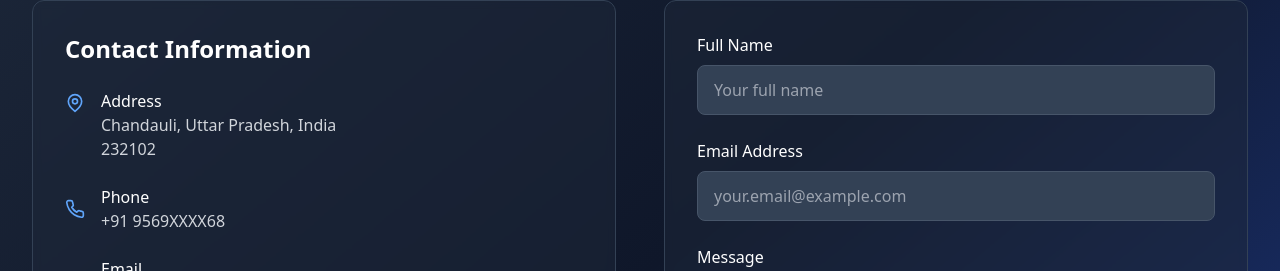
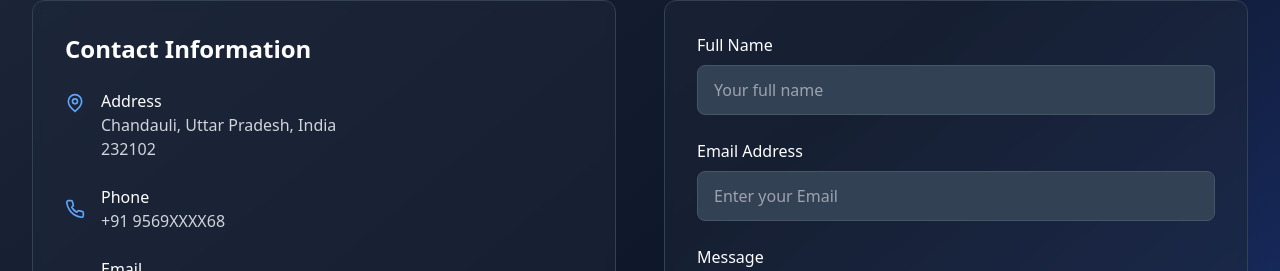
Before and after one commit to rohitmaurya3545/RohitMauryaPortfolio, a React (Vite) app: page / in a window 1280 px wide. Shown: the part 5535-5806 px from the top of the page. Built offline with nearby package versions, Linux system fonts and the light colour scheme.

Commit message:
Initial commit

```diff
--- a/src/components/Contact.tsx
+++ b/src/components/Contact.tsx
@@ -155,7 +155,7 @@ const Contact: React.FC = () => {
                     name="email"
                     value={formData.email}
                     onChange={handleInputChange}
-                    placeholder="your.email@example.com"
+                    placeholder="Enter your Email"
                     required
                     className="w-full px-4 py-3 bg-slate-700 border border-slate-600 rounded-lg text-white placeholder-gray-400 focus:ring-2 focus:ring-blue-400 focus:border-transparent transition-all duration-200"
                   />
```
